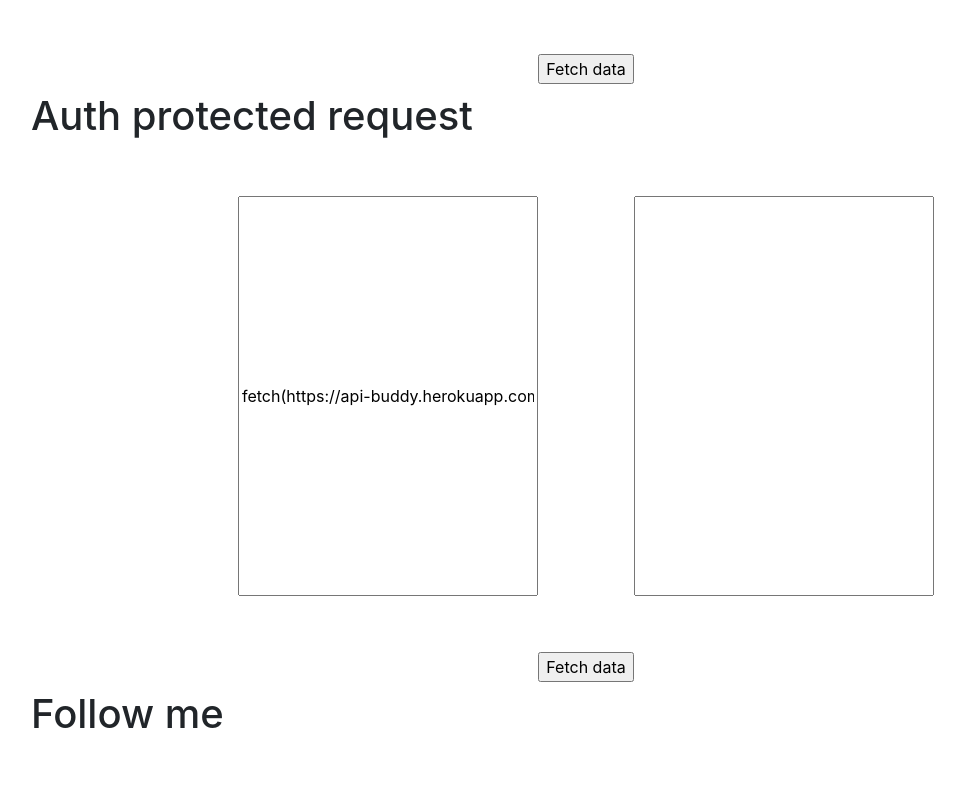
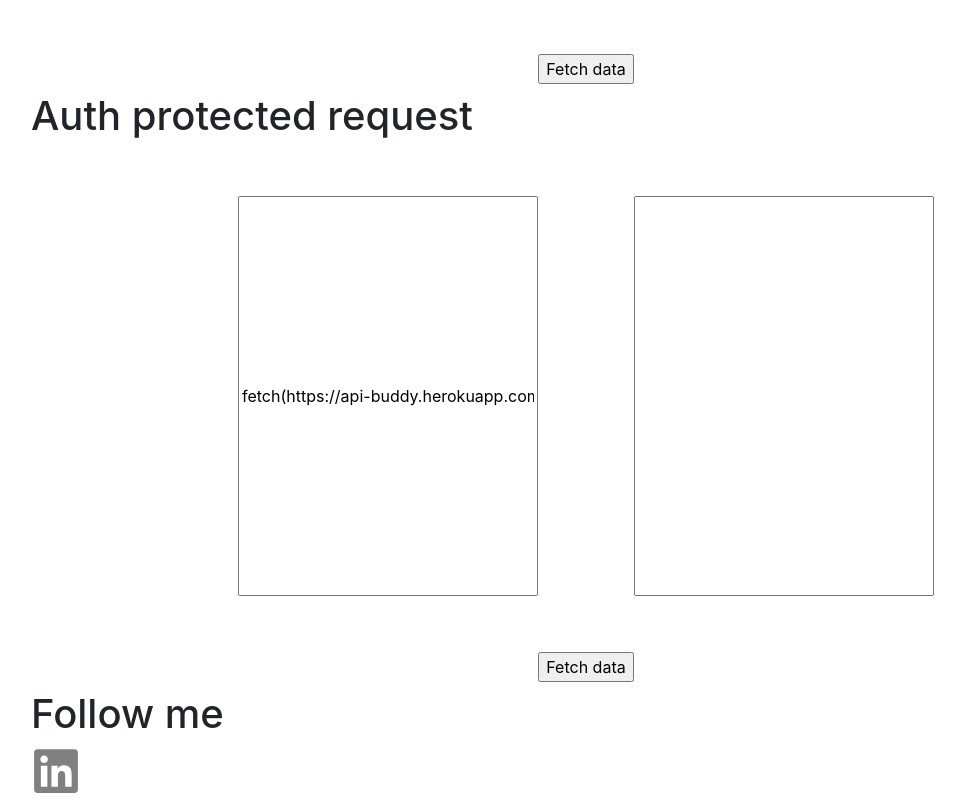
Before and after one commit to SidnevIgor/api-buddy-react, a React (Create React App) app: page / in a window 1280 px wide. Shown: the part 947-1747 px from the top of the page, without its empty margins (54-1019 px from the left). Before the commit the page ends 1693 px from the top, so only its background shows below. Built offline with nearby package versions, Linux system fonts and the light colour scheme.

Commit message:
Update footer.jsx

```diff
--- a/src/components/footer.jsx
+++ b/src/components/footer.jsx
@@ -1,10 +1,13 @@
 import React, { Component } from 'react';
+import { FontAwesomeIcon } from '@fortawesome/react-fontawesome'
+import { faLinkedin } from '@fortawesome/free-brands-svg-icons'
 
 export default class Footer extends Component {
   render () {
     return (
       <React.Fragment>
         <h1>Follow me</h1>
+        <FontAwesomeIcon icon={ faLinkedin } style={{color: "grey", width: "50px", height: "50px"}}/>
       </React.Fragment>
     )
   }
```
